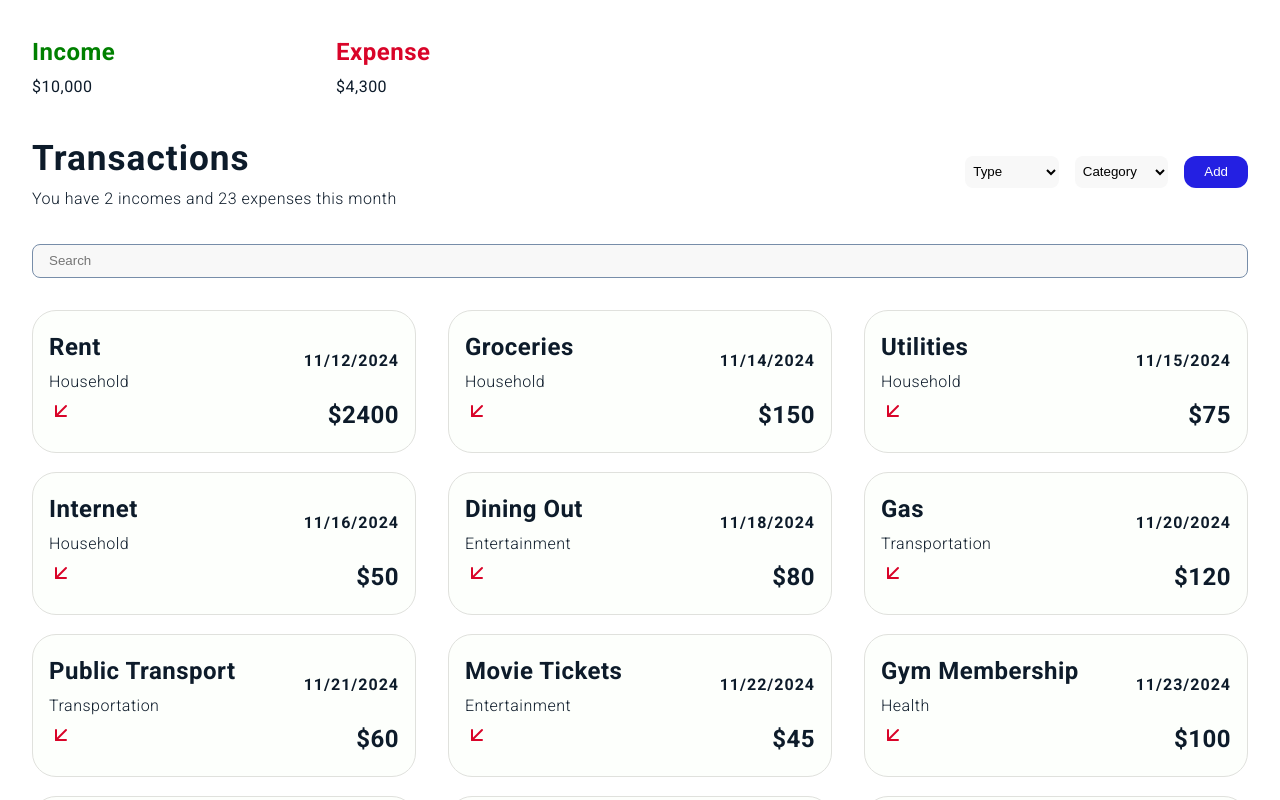
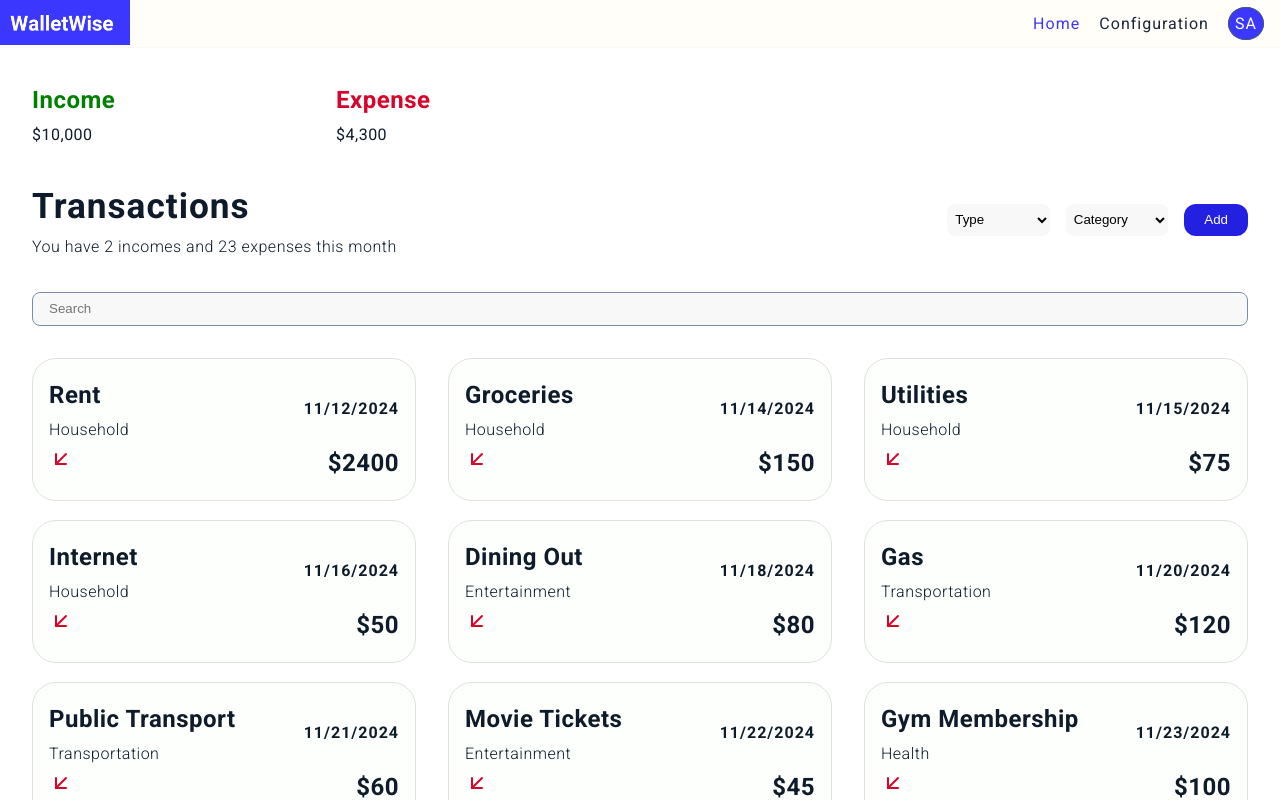
Before and after one commit to Sharanadhi/walletwise, a React (Vite) app: page /home in a window 1280 px wide. Shown: the top 800 px of the page. Built offline with nearby package versions, Linux system fonts and the light colour scheme.

Commit message:
Add header component

```diff
--- a/src/components/AddTransaction/AddTransaction.jsx
+++ b/src/components/AddTransaction/AddTransaction.jsx
@@ -1,11 +1,13 @@
-const AddTransaction = () =>{
+const AddTransaction = ({amount,setAmount}) =>{
+  const handleAmountChange = (e) => { setAmount(e.target.value); };
+
   return (
     <section className="addTransaction">
       <form action="">
         <div className="input__groups-row">
           <div className="input__group">
             <label htmlFor="">Amount</label>
-            <input type="number" name="" id="" className=""/>
+            <input type="number" name="" id="" className="" value={amount} onChange={handleAmountChange}/>
           </div>
           <div className="input__group">
             <label htmlFor="">Date</label>
--- /dev/null
+++ b/src/components/Header/Header.jsx
@@ -0,0 +1,26 @@
+import './Header.scss';
+import logo from '../../assets/WalletWise.png';
+const Header = () => {
+  return (
+    <header className='header'>
+      <div className='header__logoContainer'>
+        <img src={logo} alt="" className='header__logo'/>
+      </div>
+      <div className='header__linksContainer'>
+        <ul className='header__links'>
+          <li className='header__link'>
+            <a className='active' href="#">Home</a>
+          </li>
+          <li className='header__link'>
+            <a href="#">Configuration</a>
+          </li>
+        </ul>
+        <div className='header__profileContainer'>
+          <a href="#" className='header__profile'>SA</a>
+        </div>
+      </div>
+    </header>
+  );
+}
+
+export default Header;
--- /dev/null
+++ b/src/components/Header/Header.scss
@@ -0,0 +1,47 @@
+@use "../../styles/partials/variables" as *;
+@use "../../styles/partials/mixins" as *;
+@use "../../styles/partials/typography" as *;
+
+.header {
+  height: 3rem;
+  background-color: $white1;
+  border-bottom: 1px solid $grey;
+  @include flex-space-between;
+  position: sticky;
+  top: 0;
+  overflow: hidden;
+  &__logo {
+    height: 3rem;
+  }
+  &__linksContainer {
+    padding: 1rem;
+    @include flex-center;
+    gap: 1.2rem;
+  }
+  &__links {
+    @include flex-center;
+    gap: 1.2rem;
+  }
+  &__link {
+    list-style-type: none;
+    a {
+      text-decoration: none;
+      color: $blue1;
+      cursor: pointer;
+    }
+    .active {
+      color: $blue2;
+    }
+  }
+  // &__profileContainer {
+  // }
+  &__profile {
+    text-decoration: none;
+    border-radius: 50%;
+    border: 1px solid $grey1;
+    padding: 6px;
+    background-color: $blue2;
+    color: $white;
+    cursor: pointer;
+  }
+}
--- a/src/components/TransactionList/TransactionList.jsx
+++ b/src/components/TransactionList/TransactionList.jsx
@@ -38,7 +38,6 @@ const TransactionList = () => {
     pageNumbers.push(i);
   }
 
-
   return (
     <section className='transactionList'>
       <div className='transactionList__filterbox'>
--- a/src/components/Transactions/Transactions.jsx
+++ b/src/components/Transactions/Transactions.jsx
@@ -8,6 +8,7 @@ import "./Transactions.scss";
 
 const Transactions = () => {
   const [open, setOpen] = useState(false);
+  const [amount, setAmount] = useState(0.00);
 
   const handleClickOpen = () => {
     setOpen(true);
@@ -32,9 +33,9 @@ const Transactions = () => {
             className="transaction__filter"
           >
             <option value="">Type</option>
-            <option value="Rent">Rent</option>
-            <option value="Grocery">Grocery</option>
-            <option value="Travel">Travel</option>
+            <option value="Income">Income</option>
+            <option value="Expense">Expense</option>
+            <option value="Investment">Investment</option>
           </select>
           <select
             name="filter__category"
@@ -57,8 +58,8 @@ const Transactions = () => {
       <Dialog fullWidth={true} maxWidth={"lg"} open={open} onClose={handleClose}>
         <DialogTitle>New transaction</DialogTitle>
         <DialogContent>
-          <h2 className="transaction__amount">$0.00</h2>
-          <AddTransaction />
+          <h2 className="transaction__amount">${amount}</h2>
+          <AddTransaction amount={amount} setAmount={setAmount}/>
         </DialogContent>
         <DialogActions>
           <button onClick={handleClose} className="transaction__btn cancel__btn">Cancel</button>
--- a/src/pages/Home/Home.jsx
+++ b/src/pages/Home/Home.jsx
@@ -1,10 +1,12 @@
 import CountSection from "../../components/CountSection/CountSection";
 import Transactions from "../../components/Transactions/Transactions";
 import TransactionList from "../../components/TransactionList/TransactionList";
+import Header from "../../components/Header/Header";
 import './Home.scss'
 const Home = () => {
   return (
     <section className="home">
+      <Header />
       <CountSection />
       <Transactions />
       <TransactionList />
```
